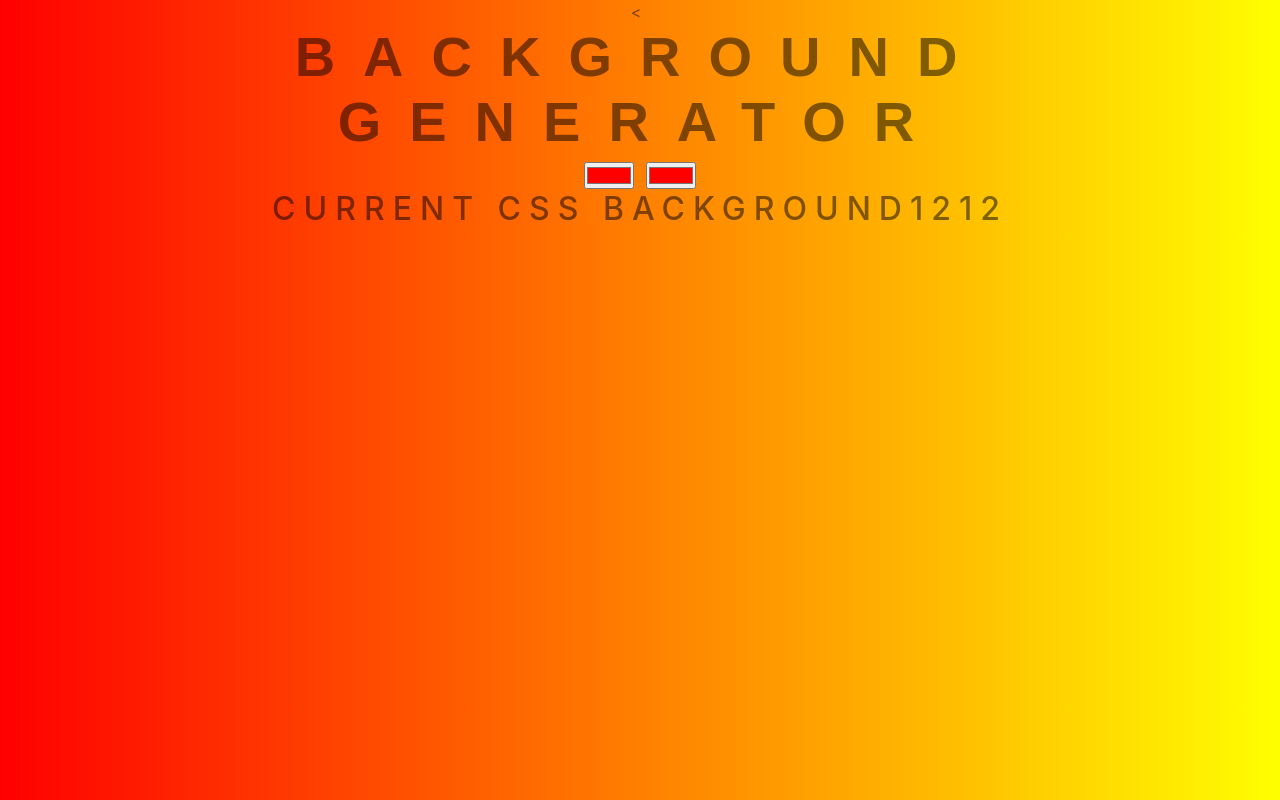
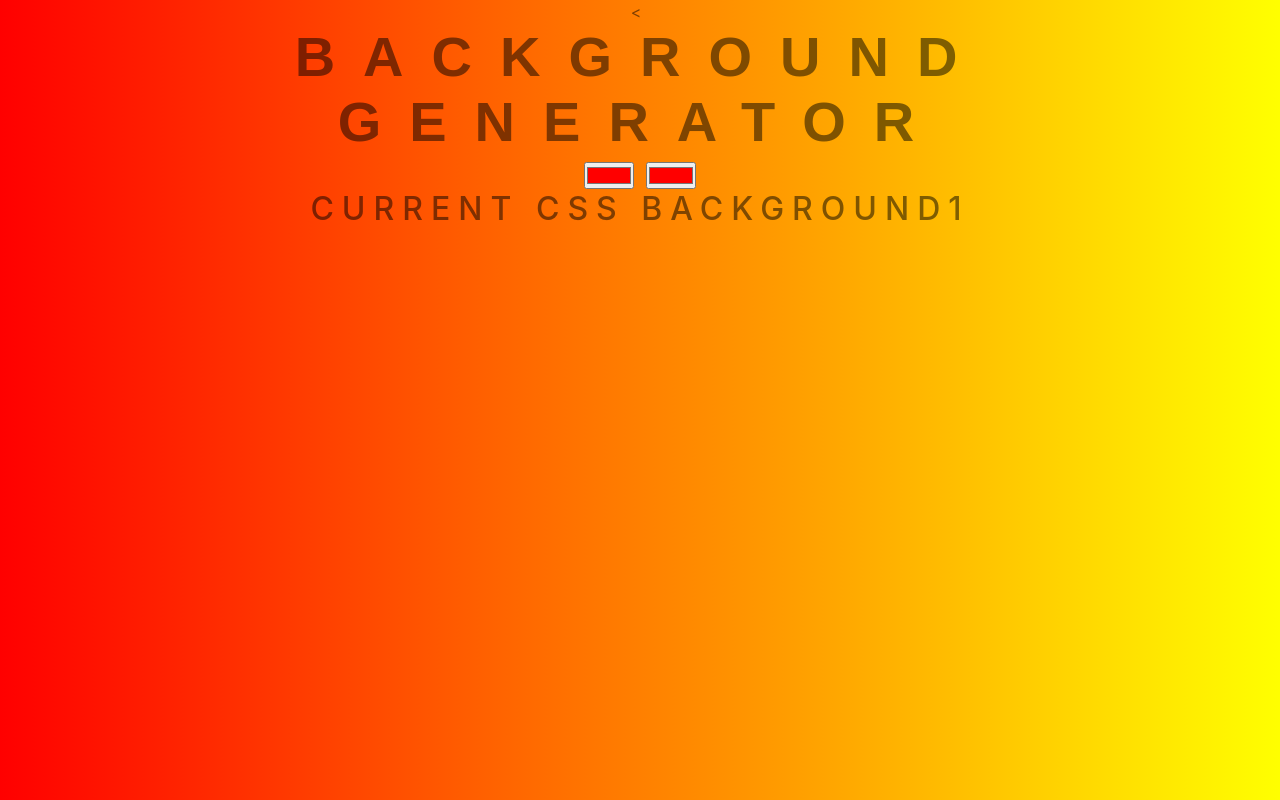
Before and after one commit to MarkoStevanovic993/background, a plain HTML site: page index.html in a window 1280 px wide. Drawn offline with nearby package versions, Linux system fonts and the light colour scheme; files that its build step writes are made by us from their sources.

Commit message:
changes again

```diff
--- a/index.html
+++ b/index.html
@@ -10,7 +10,7 @@
    <<h1>Background Generator</h1>
    <input type="color" name="color" value="#FF0000" id="color1">
    <input type="color" name="color" value="#FF0000" id="color2">
-   <h2>Current CSS background1212</h2>
+   <h2>Current CSS background1</h2>
    <h3 id="back"></h3>
 
     <script src="java.js"></script>
```
